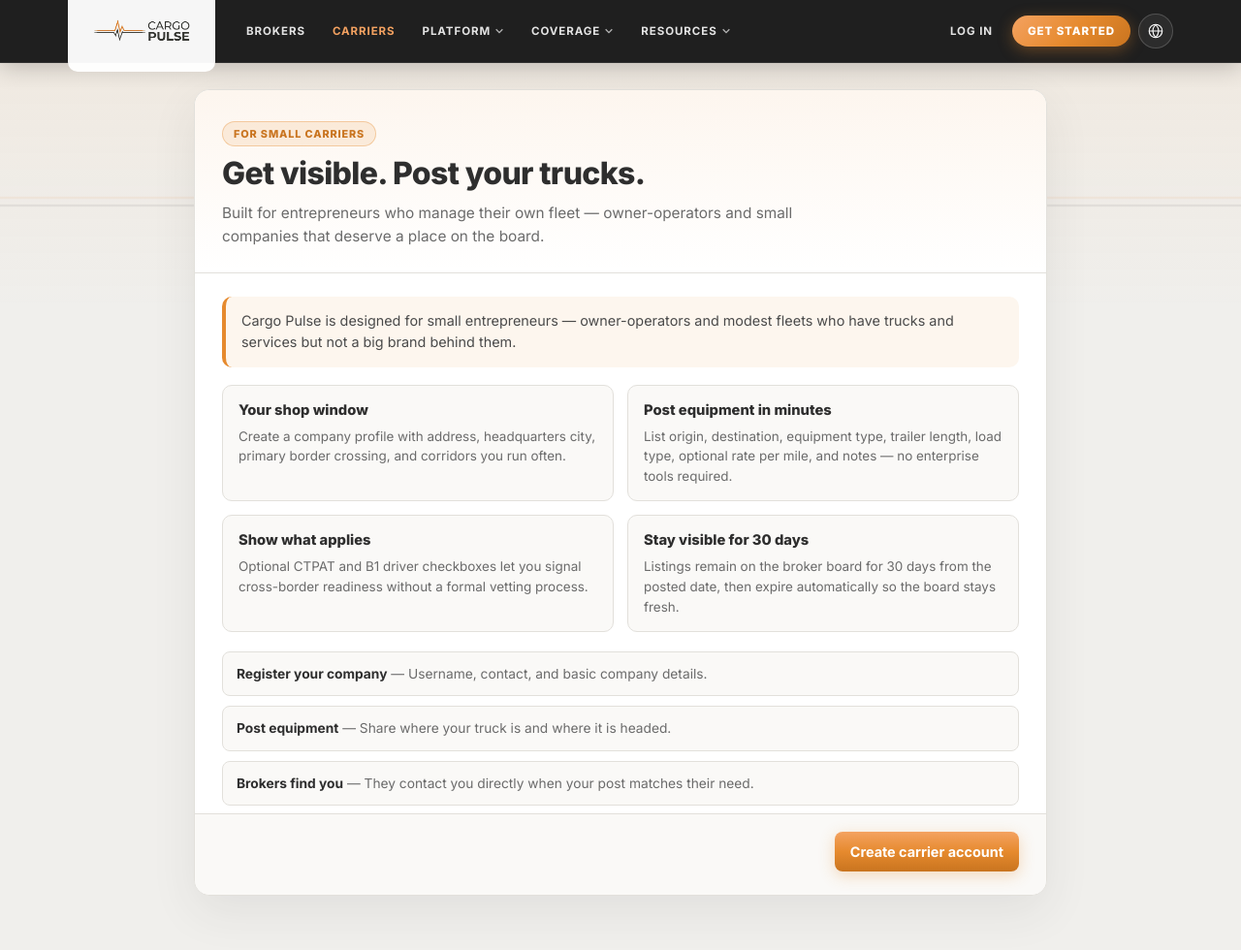
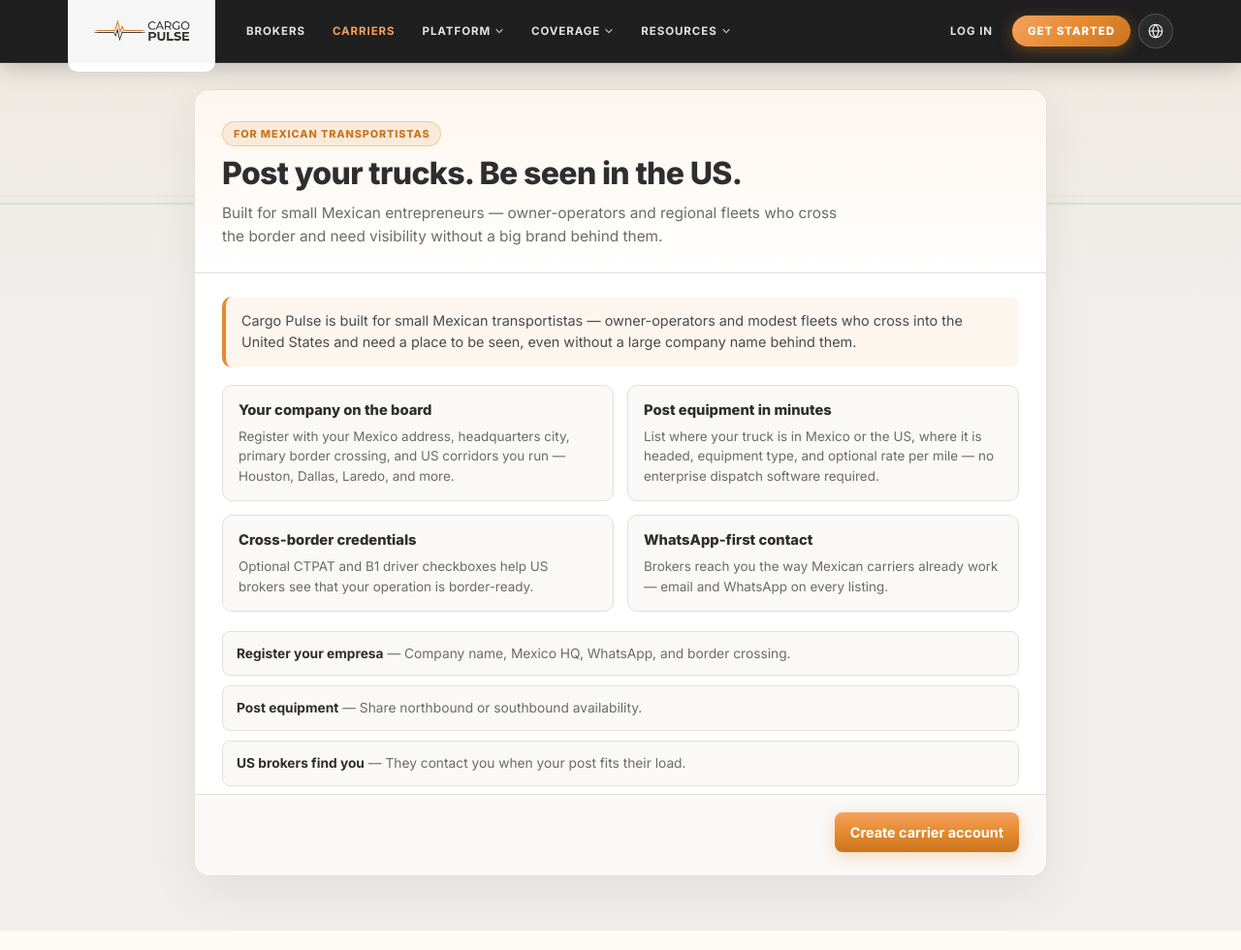
Before and after one commit to amarquez809hg/CargoPulse, a Django app: page /carriers/ in a window 1280 px wide. Shown: the whole page at 97% size. Run offline with Django 5.2, Linux system fonts and the light colour scheme.

Commit message:
Rebrand copy around small Mexican cross-border carriers

```diff
--- a/register/templates/register/auth/signup_broker.html
+++ b/register/templates/register/auth/signup_broker.html
@@ -10,7 +10,7 @@
       <div class="cp-card-body">
         <div class="cp-header">
           <h1>{% trans "Broker registration" %}</h1>
-          <span class="cp-badge">{% trans "Find available trucks" %}</span>
+          <span class="cp-badge">{% trans "US broker · find Mexican carriers" %}</span>
         </div>
 
         {% if error %}<div class="cp-err">{{ error }}</div>{% endif %}
--- a/register/templates/register/auth/signup_carrier.html
+++ b/register/templates/register/auth/signup_carrier.html
@@ -10,7 +10,7 @@
       <div class="cp-card-body">
         <div class="cp-header">
           <h1>{% trans "Carrier registration" %}</h1>
-          <span class="cp-badge">{% trans "Fleet & equipment" %}</span>
+          <span class="cp-badge">{% trans "Mexican fleet · cross-border" %}</span>
         </div>
 
         {% if error %}<div class="cp-err">{{ error }}</div>{% endif %}
--- a/register/templates/register/includes/site_header.html
+++ b/register/templates/register/includes/site_header.html
@@ -27,22 +27,22 @@
               <p class="cp-header-mega-label">{% trans "Platform" %}</p>
               <a class="cp-header-mega-item" href="{% url 'info_platform_equipment_board' %}">
                 <span class="cp-header-mega-title">{% trans "Equipment board" %}</span>
-                <span class="cp-header-mega-desc">{% trans "Browse posted trucks and contact carriers directly." %}</span>
+                <span class="cp-header-mega-desc">{% trans "Browse trucks posted by Mexican transportistas." %}</span>
               </a>
               <a class="cp-header-mega-item" href="{% url 'info_platform_post_equipment' %}">
                 <span class="cp-header-mega-title">{% trans "Post equipment" %}</span>
-                <span class="cp-header-mega-desc">{% trans "List available trucks for brokers to find." %}</span>
+                <span class="cp-header-mega-desc">{% trans "List your truck for US brokers to find." %}</span>
               </a>
             </div>
             <div>
               <p class="cp-header-mega-label">{% trans "Get started" %}</p>
               <a class="cp-header-mega-item" href="{% url 'info_carriers' %}">
                 <span class="cp-header-mega-title">{% trans "Carrier registration" %}</span>
-                <span class="cp-header-mega-desc">{% trans "Create a free account and post your fleet." %}</span>
+                <span class="cp-header-mega-desc">{% trans "Free signup for Mexican transportistas." %}</span>
               </a>
               <a class="cp-header-mega-item" href="{% url 'info_brokers' %}">
                 <span class="cp-header-mega-title">{% trans "Broker registration" %}</span>
-                <span class="cp-header-mega-desc">{% trans "Sign up to search equipment and reach carriers." %}</span>
+                <span class="cp-header-mega-desc">{% trans "US brokers — search Mexican carrier posts." %}</span>
               </a>
             </div>
           </div>
@@ -59,8 +59,8 @@
             <div>
               <p class="cp-header-mega-label">{% trans "Coverage" %}</p>
               <a class="cp-header-mega-item" href="{% url 'info_coverage_border_crossings' %}">
-                <span class="cp-header-mega-title">{% trans "US–Mexico border crossings" %}</span>
-                <span class="cp-header-mega-desc">{% trans "Laredo, El Paso, Otay Mesa, Nogales, and major corridors." %}</span>
+                <span class="cp-header-mega-title">{% trans "Mexico–US border crossings" %}</span>
+                <span class="cp-header-mega-desc">{% trans "Laredo, El Paso, Tijuana — where Mexican fleets enter the US." %}</span>
               </a>
               <a class="cp-header-mega-item" href="{% url 'info_coverage_lanes' %}">
                 <span class="cp-header-mega-title">{% trans "Cross-border & domestic" %}</span>
@@ -97,7 +97,7 @@
               <p class="cp-header-mega-label">{% trans "Resources" %}</p>
               <a class="cp-header-mega-item" href="{% url 'info_resources_how_it_works' %}">
                 <span class="cp-header-mega-title">{% trans "How it works" %}</span>
-                <span class="cp-header-mega-desc">{% trans "Choose your portal — carriers post, brokers search." %}</span>
+                <span class="cp-header-mega-desc">{% trans "Mexican carriers post — US brokers discover." %}</span>
               </a>
               <a class="cp-header-mega-item" href="{% url 'login' %}">
                 <span class="cp-header-mega-title">{% trans "Sign in" %}</span>
--- a/register/templates/register/info/carriers.html
+++ b/register/templates/register/info/carriers.html
@@ -3,29 +3,29 @@
 {% block title %}{% trans "For Carriers — Cargo Pulse" %}{% endblock %}
 {% block info_content %}
 <div class="cp-info-callout">
-  <p>{% trans "Cargo Pulse is designed for small entrepreneurs — owner-operators and modest fleets who have trucks and services but not a big brand behind them." %}</p>
+  <p>{% trans "Cargo Pulse is built for small Mexican transportistas — owner-operators and modest fleets who cross into the United States and need a place to be seen, even without a large company name behind them." %}</p>
 </div>
 <div class="cp-info-grid">
   <section class="cp-info-card">
-    <h2>{% trans "Your shop window" %}</h2>
-    <p>{% trans "Create a company profile with address, headquarters city, primary border crossing, and corridors you run often." %}</p>
+    <h2>{% trans "Your company on the board" %}</h2>
+    <p>{% trans "Register with your Mexico address, headquarters city, primary border crossing, and US corridors you run — Houston, Dallas, Laredo, and more." %}</p>
   </section>
   <section class="cp-info-card">
     <h2>{% trans "Post equipment in minutes" %}</h2>
-    <p>{% trans "List origin, destination, equipment type, trailer length, load type, optional rate per mile, and notes — no enterprise tools required." %}</p>
+    <p>{% trans "List where your truck is in Mexico or the US, where it is headed, equipment type, and optional rate per mile — no enterprise dispatch software required." %}</p>
   </section>
   <section class="cp-info-card">
-    <h2>{% trans "Show what applies" %}</h2>
-    <p>{% trans "Optional CTPAT and B1 driver checkboxes let you signal cross-border readiness without a formal vetting process." %}</p>
+    <h2>{% trans "Cross-border credentials" %}</h2>
+    <p>{% trans "Optional CTPAT and B1 driver checkboxes help US brokers see that your operation is border-ready." %}</p>
   </section>
   <section class="cp-info-card">
-    <h2>{% trans "Stay visible for 30 days" %}</h2>
-    <p>{% trans "Listings remain on the broker board for 30 days from the posted date, then expire automatically so the board stays fresh." %}</p>
+    <h2>{% trans "WhatsApp-first contact" %}</h2>
+    <p>{% trans "Brokers reach you the way Mexican carriers already work — email and WhatsApp on every listing." %}</p>
   </section>
 </div>
 <ul class="cp-info-steps">
-  <li><strong>{% trans "Register your company" %}</strong> — {% trans "Username, contact, and basic company details." %}</li>
-  <li><strong>{% trans "Post equipment" %}</strong> — {% trans "Share where your truck is and where it is headed." %}</li>
-  <li><strong>{% trans "Brokers find you" %}</strong> — {% trans "They contact you directly when your post matches their need." %}</li>
+  <li><strong>{% trans "Register your empresa" %}</strong> — {% trans "Company name, Mexico HQ, WhatsApp, and border crossing." %}</li>
+  <li><strong>{% trans "Post equipment" %}</strong> — {% trans "Share northbound or southbound availability." %}</li>
+  <li><strong>{% trans "US brokers find you" %}</strong> — {% trans "They contact you when your post fits their load." %}</li>
 </ul>
 {% endblock %}
--- a/register/templates/register/info/platform_equipment_board.html
+++ b/register/templates/register/info/platform_equipment_board.html
@@ -2,7 +2,7 @@
 {% load i18n %}
 {% block title %}{% trans "Equipment Board — Cargo Pulse" %}{% endblock %}
 {% block info_content %}
-<p class="cp-info-intro">{% trans "The equipment board is the broker view of Cargo Pulse — a searchable table of trucks posted by small carriers across US–Mexico corridors." %}</p>
+<p class="cp-info-intro">{% trans "The equipment board is where US brokers search trucks posted by Mexican transportistas — a filterable table of northbound and cross-border availability." %}</p>
 <div class="cp-info-grid">
   <section class="cp-info-card">
     <h2>{% trans "What you see" %}</h2>
@@ -18,7 +18,7 @@
   </section>
   <section class="cp-info-card">
     <h2>{% trans "Carrier context" %}</h2>
-    <p>{% trans "Company name, HQ city, popular destinations, and CTPAT/B1 badges appear alongside each listing when provided." %}</p>
+    <p>{% trans "Mexico HQ city, popular US destinations, and CTPAT/B1 badges appear alongside each listing when provided." %}</p>
   </section>
 </div>
 {% endblock %}
--- a/register/templates/register/info/platform_post_equipment.html
+++ b/register/templates/register/info/platform_post_equipment.html
@@ -2,7 +2,7 @@
 {% load i18n %}
 {% block title %}{% trans "Post Equipment — Cargo Pulse" %}{% endblock %}
 {% block info_content %}
-<p class="cp-info-intro">{% trans "Posting equipment tells brokers your truck is available. Cargo Pulse keeps the form practical for small operators who manage their own dispatch." %}</p>
+<p class="cp-info-intro">{% trans "When a Mexican carrier posts equipment, US brokers can see the truck is available. The form is sized for small operators who manage their own dispatch from Mexico." %}</p>
 <div class="cp-info-grid">
   <section class="cp-info-card">
     <h2>{% trans "Type & crossing" %}</h2>
--- a/register/views.py
+++ b/register/views.py
@@ -16,21 +16,23 @@ from .models import PortOfEntry, TruckAvailability, TruckingCompany, UserProfile
 INFO_PAGES = {
     "info_brokers": {
         "template": "register/info/brokers.html",
-        "tag": _("For freight brokers"),
-        "title": _("Find small carriers on your lanes"),
+        "tag": _("For US freight brokers"),
+        "title": _("Find small Mexican carriers on your lanes"),
         "lead": _(
-            "Cargo Pulse helps brokers discover independent trucking companies "
-            "and modest fleets posting real equipment — not just big network names."
+            "Cargo Pulse surfaces independent transportistas and modest Mexican "
+            "fleets crossing the border — operators who rarely appear on big "
+            "national load boards."
         ),
         "cta": "broker",
     },
     "info_carriers": {
         "template": "register/info/carriers.html",
-        "tag": _("For small carriers"),
-        "title": _("Get visible. Post your trucks."),
+        "tag": _("For Mexican transportistas"),
+        "title": _("Post your trucks. Be seen in the US."),
         "lead": _(
-            "Built for entrepreneurs who manage their own fleet — owner-operators "
-            "and small companies that deserve a place on the board."
+            "Built for small Mexican entrepreneurs — owner-operators and regional "
+            "fleets who cross the border and need visibility without a big brand "
+            "behind them."
         ),
         "cta": "carrier",
     },
@@ -39,8 +41,8 @@ INFO_PAGES = {
         "tag": _("Platform"),
         "title": _("Equipment board"),
         "lead": _(
-            "Brokers search posted trucks, filter by lane and equipment, "
-            "and contact carriers directly."
+            "Brokers search trucks posted by Mexican carriers, filter by crossing "
+            "and equipment, and reach out via email or WhatsApp."
         ),
         "cta": "broker",
     },
@@ -49,18 +51,19 @@ INFO_PAGES = {
         "tag": _("Platform"),
         "title": _("Post equipment"),
         "lead": _(
-            "Carriers share where the truck is, where it is headed, and what "
-            "equipment is available — in a form sized for small operations."
+            "Mexican carriers share where the truck is, where it is headed north "
+            "or south, and what equipment is available — in a form sized for "
+            "small operations."
         ),
         "cta": "carrier_post",
     },
     "info_coverage_border_crossings": {
         "template": "register/info/coverage_border_crossings.html",
         "tag": _("Coverage"),
-        "title": _("US–Mexico border crossings"),
+        "title": _("Mexico–US border crossings"),
         "lead": _(
-            "Major commercial ports of entry where Cargo Pulse carriers and "
-            "brokers focus cross-border FTL."
+            "The commercial ports where small Mexican carriers enter the United "
+            "States with FTL freight."
         ),
         "cta": "coverage",
     },
@@ -89,8 +92,8 @@ INFO_PAGES = {
         "tag": _("Resources"),
         "title": _("How Cargo Pulse works"),
         "lead": _(
-            "A simple marketplace for small carriers to post and brokers to "
-            "discover — no complex bidding required to get started."
+            "A simple way for Mexican transportistas to post and for US brokers "
+            "to discover them — no complex bidding required to get started."
         ),
         "cta": "home",
         "cta_secondary": "login",
```
Also changed, not shown: register/templates/register/home.html (+4 -4 lines), register/templates/register/info/brokers.html (+11 -8 lines), register/templates/register/info/coverage_border_crossings.html (+5 -5 lines), register/templates/register/info/resources_how_it_works.html (+8 -8 lines), locale/es/LC_MESSAGES/django.po.
